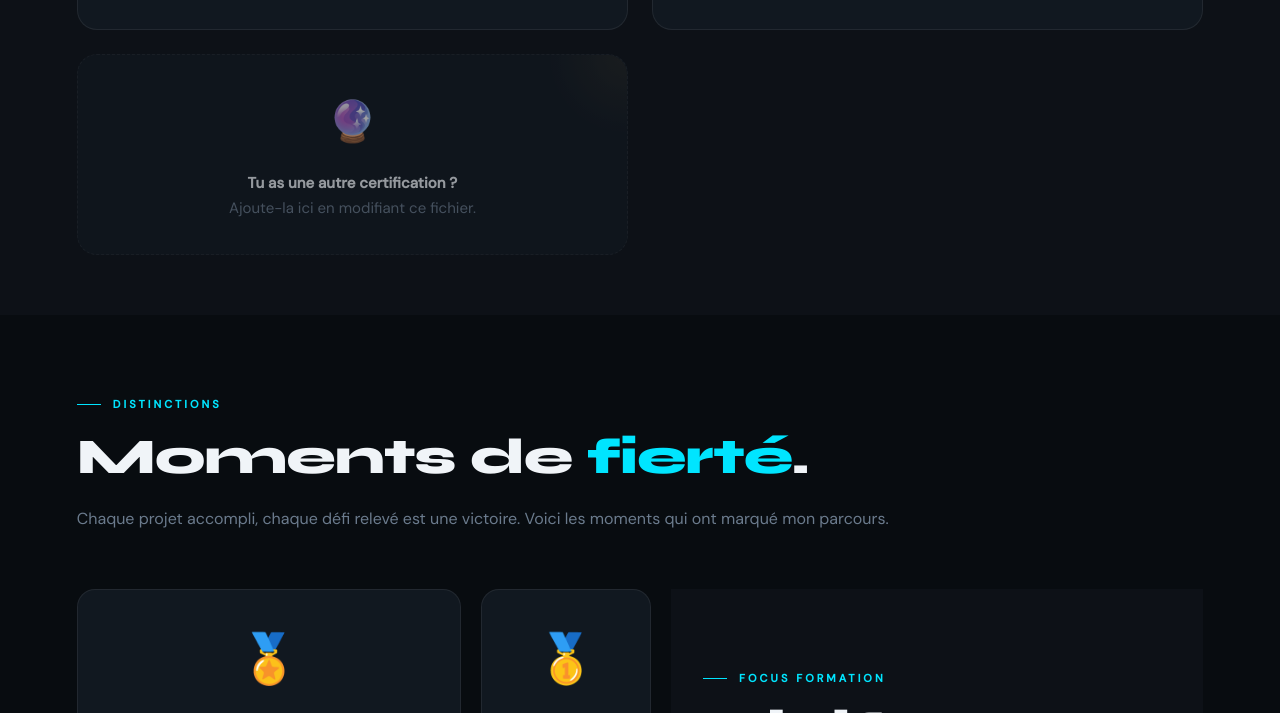
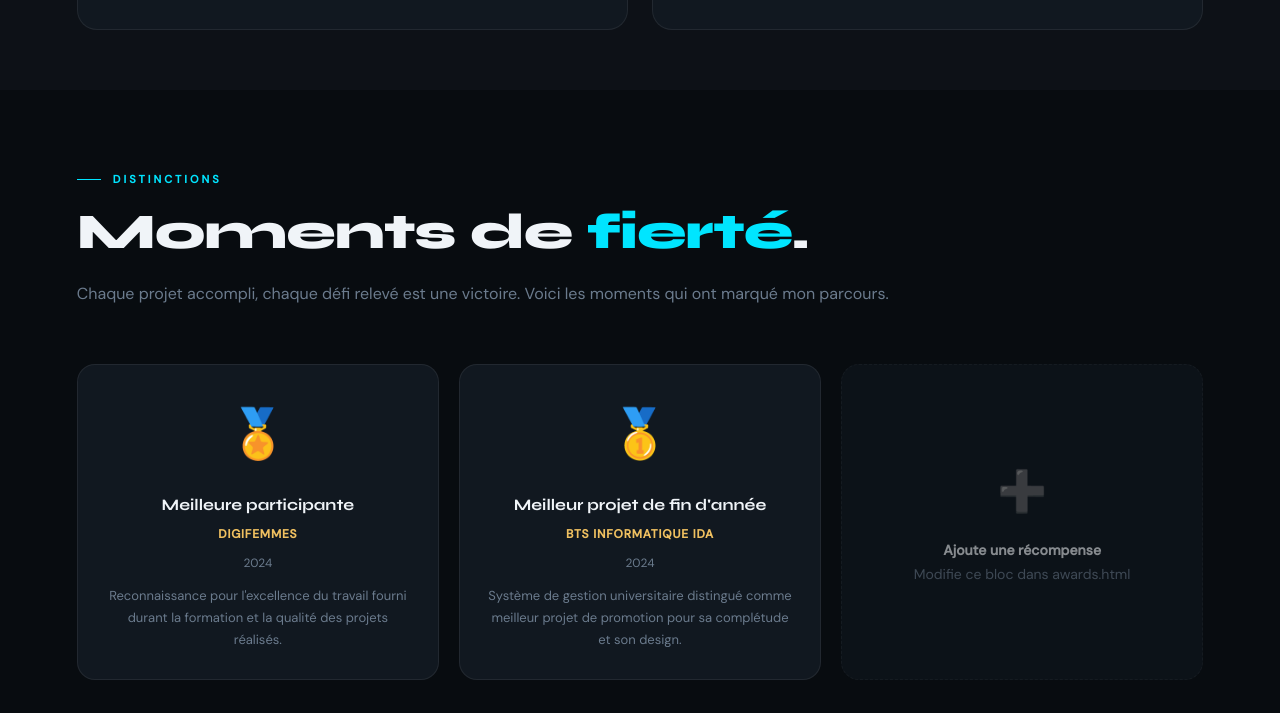
Before and after one commit to Tiefsalvador19/portfolio, a plain HTML site: page awards.html in a window 1280 px wide. Shown: the part 1735-2448 px from the top of the page. Drawn offline with Linux system fonts and the light colour scheme.

Commit message:
Update awards.html

```diff
--- a/awards.html
+++ b/awards.html
@@ -338,14 +338,7 @@
       </div>
     </div>
 
-    <!-- Placeholder — À ajouter -->
-    <div class="cert-card placeholder reveal reveal-delay-2">
-      <div class="placeholder-icon">🔮</div>
-      <div class="placeholder-txt">
-        <strong>Tu as une autre certification ?</strong><br>
-        Ajoute-la ici en modifiant ce fichier.
-      </div>
-    </div>
+
 
   </div>
 </section>
@@ -385,7 +378,17 @@
       </div>
     </div>
 
+    <!-- Slot à remplir -->
+    <div class="award-card reveal reveal-delay-2" style="border-style:dashed;opacity:.55;display:flex;flex-direction:column;align-items:center;justify-content:center;min-height:220px;">
+      <span style="font-size:40px;margin-bottom:14px;">➕</span>
+      <div style="font-size:14px;color:var(--muted);text-align:center;">
+        <strong style="color:var(--txt);">Ajoute une récompense</strong><br>
+        Modifie ce bloc dans awards.html
+      </div>
+    </div>
 
+  </div>
+</section>
 
 <!-- ===== FOCUS DIGIFEMMES ===== -->
 <section class="digifemmes-section">
```
